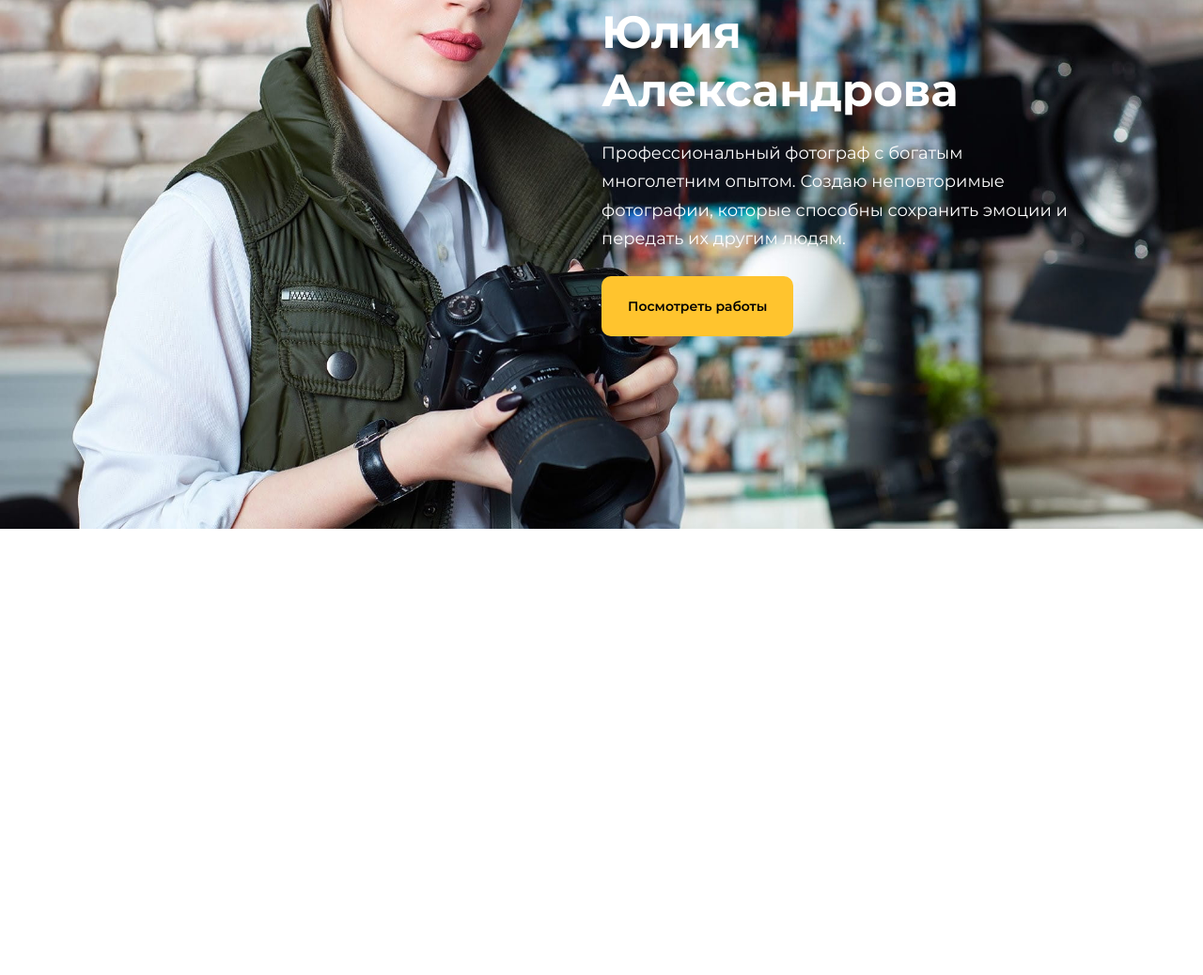
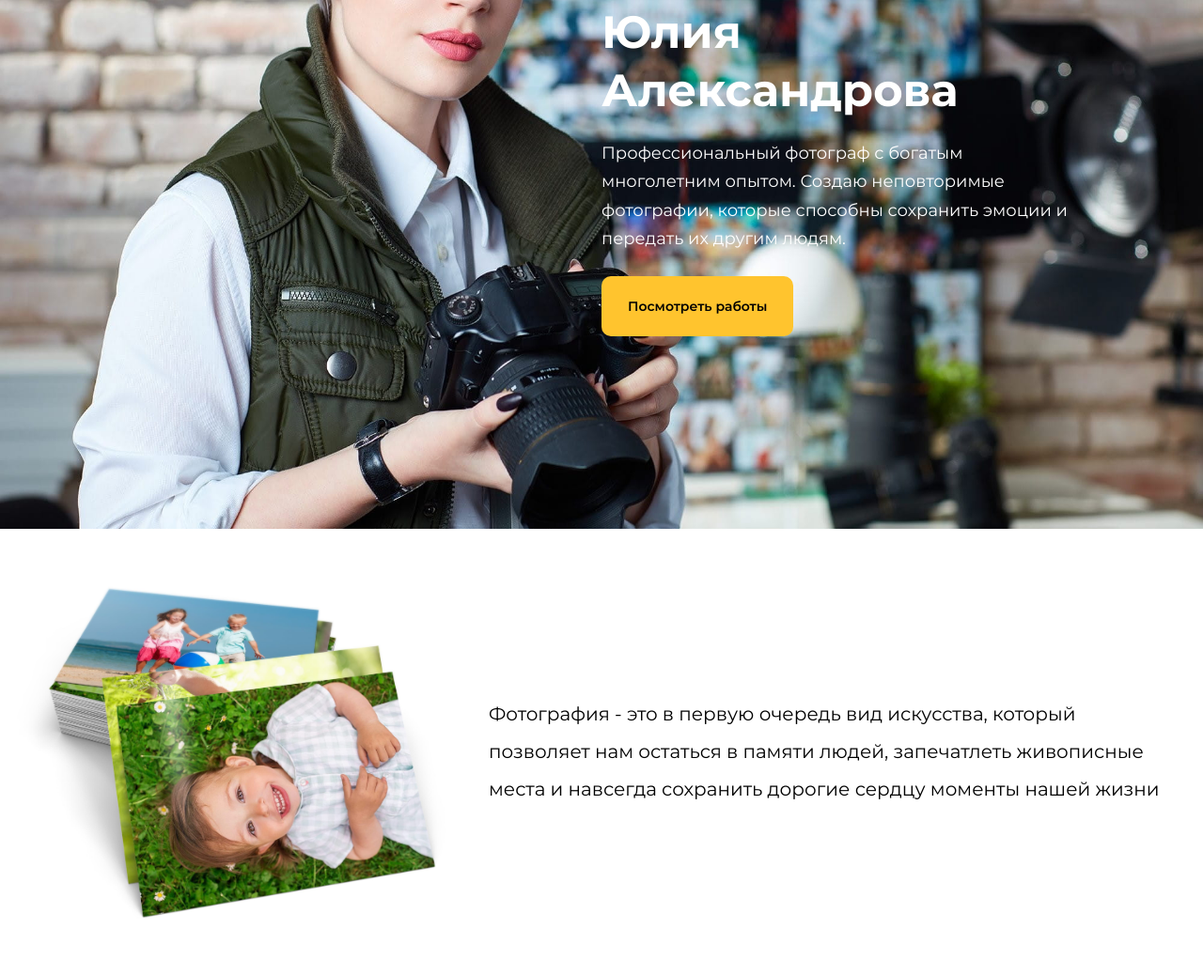
Before and after one commit to ilchenkovladislav/photograph, a website: page src/index.html in a window 1280 px wide. Shown: the part 237-1275 px from the top of the page at 94% size. Before the commit the page ends 800 px from the top, so only its background shows below. Drawn offline with nearby package versions, Linux system fonts and the light colour scheme; files that its build step writes are made by us from their sources.

Commit message:
Добавил блок quote

```diff
--- a/src/index.html
+++ b/src/index.html
@@ -49,6 +49,13 @@
                 <a href="#portfolio" class="main__link">Посмотреть работы</a>
             </div>
         </section>
+        <section class="quote">
+            <h2 class="visually-hidden">Фотография - вид искусства</h2>
+            <div class="container quote__wrapper">
+                <img class="quote__img" src="img/quot-img.jpg" alt="">
+                <p class="quote__text">Фотография - это в первую очередь вид искусства, который позволяет нам остаться в памяти людей, запечатлеть живописные места  и навсегда сохранить дорогие сердцу моменты нашей жизни</p>
+            </div>
+        </section>
     </main>
 
     <script>
--- a/src/scss/blocks/main.scss
+++ b/src/scss/blocks/main.scss
@@ -1,14 +1,16 @@
 .main {
-    height: 100vh;
     position: relative;
 
     @media (max-width: 539px) {
         background-color: #fff;
+        padding-top: 20vh;
+        padding-bottom: 25vh;
     }
 
     @media (min-width: 540px) {
         background-image: url("../img/main-bg.jpg");
         background-size: cover;
+        height: 100vh;
     }
 
     @media (min-width: 540px) and (max-width: 1199px) {
@@ -47,7 +49,7 @@
     color: $text-black;
 
     @media (max-width: 539px) {
-        padding-top: 30vh;
+        // padding-top: 30vh;
     }
 
     @media (min-width: 1200px) {
--- /dev/null
+++ b/src/scss/blocks/quote.scss
@@ -0,0 +1,45 @@
+.quote {
+    padding: 50px 0;
+}
+
+.quote__wrapper {
+    @media (min-width: 900px) {
+        display: grid;
+        grid-template-columns: 400px 1fr;
+        align-items: center;
+        column-gap: 20px;
+        padding-right: 30px;
+    }
+
+    @media (min-width: 1200px) {
+        grid-template-columns: 500px 1fr;
+    }
+}
+
+.quote__img {
+    @media (max-width: 539px) {
+        margin-left: -15px;
+    }
+
+    @media (min-width: 1200px) {
+        display: block;
+        margin: 0 auto;
+
+    }
+}
+
+.quote__text {
+    line-height: 2em;
+
+    @media (max-width: 539px) {
+        font-size: 16px;
+    }
+
+    @media (max-width: 899px) {
+        margin-top: 30px;
+    }
+
+    @media (min-width: 1200px) {
+        font-size: 20px
+    }
+}
--- a/src/scss/scaffolding.scss
+++ b/src/scss/scaffolding.scss
@@ -53,12 +53,9 @@ img {
     }
 
     @media (min-width: 900px) {
-        width: 800px;
+        max-width: 1280px;
     }
 
-    @media (min-width: 1200px) {
-        width: 1280px;
-    }
 }
 
 .visually-hidden:not(:focus):not(:active) {
--- a/src/scss/style.scss
+++ b/src/scss/style.scss
@@ -4,3 +4,4 @@
 @import "./blocks/menu.scss";
 @import "./blocks/footer.scss";
 @import "./blocks/main.scss";
+@import "./blocks/quote.scss";
```
Also changed, not shown: src/img/quot-img.jpg (added), src/img/quots.svg (added).
